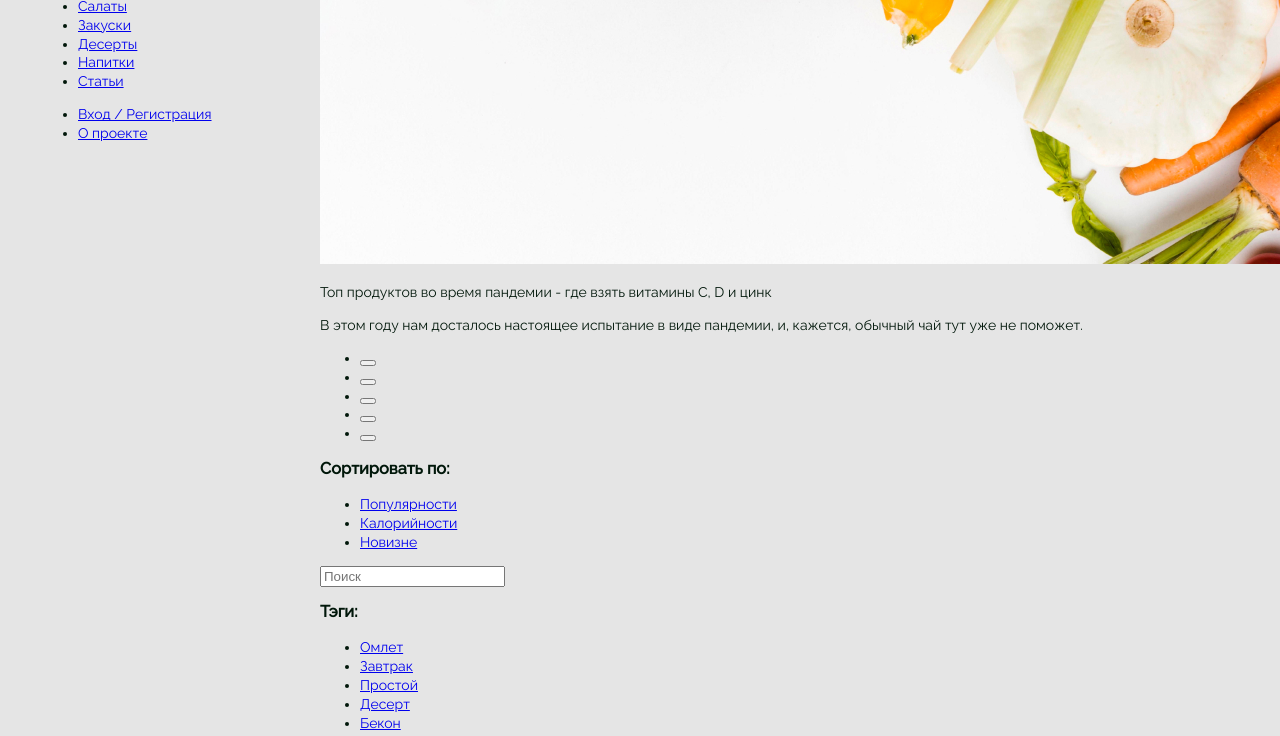
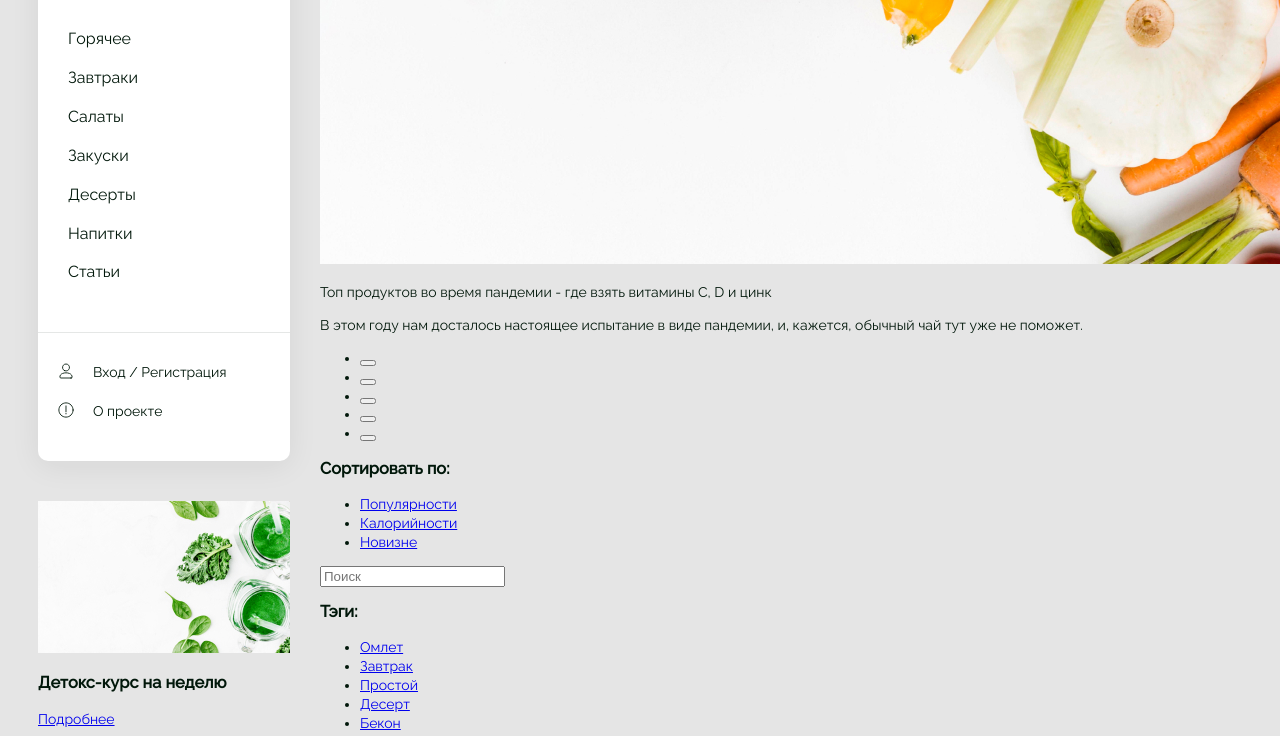
Before and after one commit to nwebcreator/AllFood, a plain HTML site: page index.html in a window 1280 px wide. Shown: the part 118-854 px from the top of the page. Drawn offline with Linux system fonts and the light colour scheme.

Commit message:
navigation

```diff
--- a/style.css
+++ b/style.css
@@ -31,3 +31,84 @@ body {
     width: 1380px;
     margin: 0 auto;
   }
+
+  .page-navigation {
+    grid-row: 1 / span 1;
+    display: grid;
+    grid-template-rows: 100px 1fr auto;
+    background-color: white;
+    box-shadow: 0px 5px 30px rgba(29, 29, 32, 0.07);
+    border-radius: 10px;
+  }
+
+  .page-header-logo {
+    padding: 40px 30px;
+  }
+
+  .site-navigation {
+    list-style: none;
+    margin: 0;
+    padding: 0;
+  }
+
+  .user-navigation {
+    list-style: none;
+    margin: 40px 0 0 0;
+    padding: 20px 0 30px 0;
+    border-top: 1px solid rgba(1, 23, 10, 0.1);
+  }
+
+  .site-navigation-link {
+    display: block;
+    padding: 10px 30px;
+    font-size: 16px;
+    color: inherit;
+    text-decoration: none;
+  }
+
+  .user-navigation-link {
+    position: relative;
+    display: block;
+    padding: 10px 55px;
+    color: inherit;
+    text-decoration: none;
+  }
+
+  .user-navigation-link::before {
+    position: absolute;
+    content: "";
+    width: 16px;
+    height: 16px;
+    top: 10px;
+    left: 20px;
+  }
+
+  .user-navigation-item-registation::before {
+    background-image: url("img/user.svg");
+    background-repeat: no-repeat;
+    background-color: transparent;
+    background-position: center;
+    background-size: contain;
+  }
+
+  .user-navigation-item-about::before {
+    background-image: url("img/about.svg");
+    background-repeat: no-repeat;
+    background-color: transparent;
+    background-position: center;
+    background-size: contain;
+  }
+
+  .page-main {
+    grid-column: 2 / -1;
+    grid-row: 1 / -2; /* элемент с первой линии до предпоследней */
+  }
+
+  .page-promo {
+    grid-row: 2 / -2;
+  }
+
+  .page-footer {
+    grid-column: 1 / -1;
+    grid-row: 3 / -1;
+  }
```
Also changed, not shown: img/about.svg (added), img/user.svg (added).
